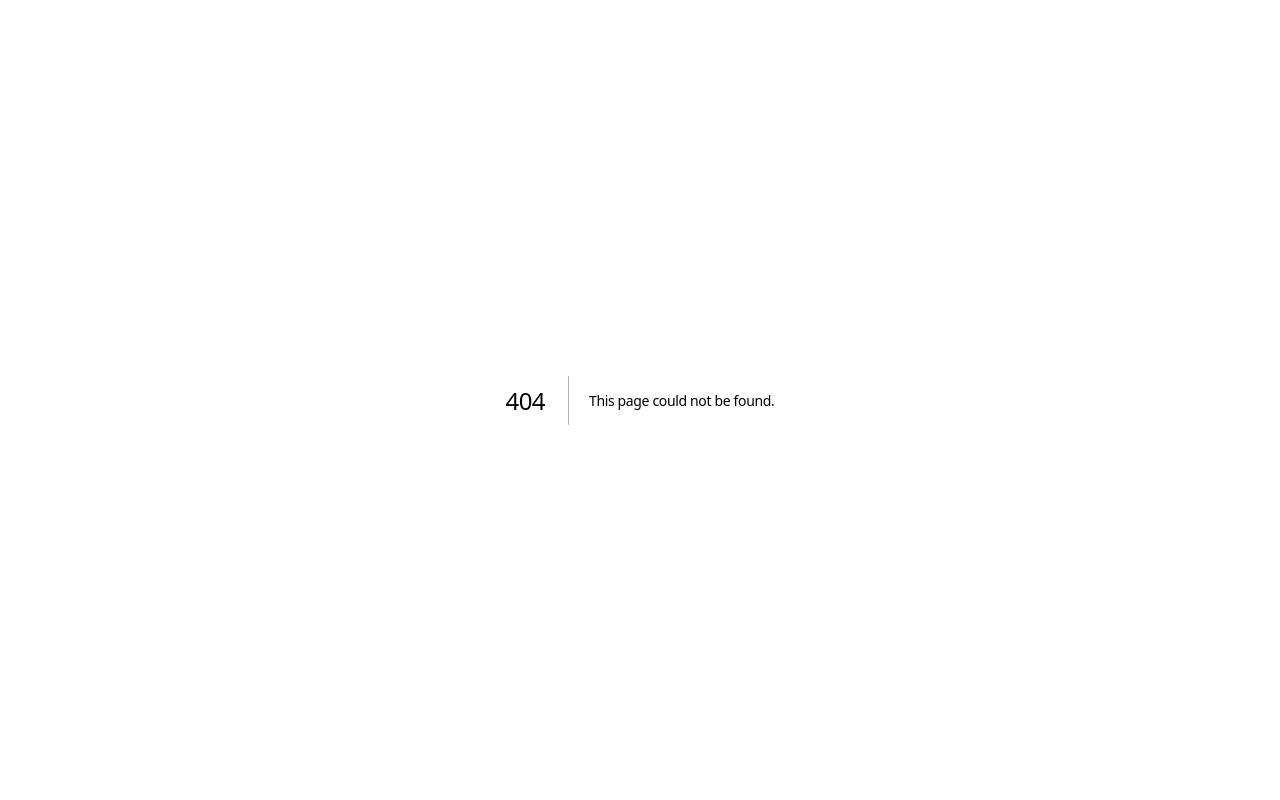
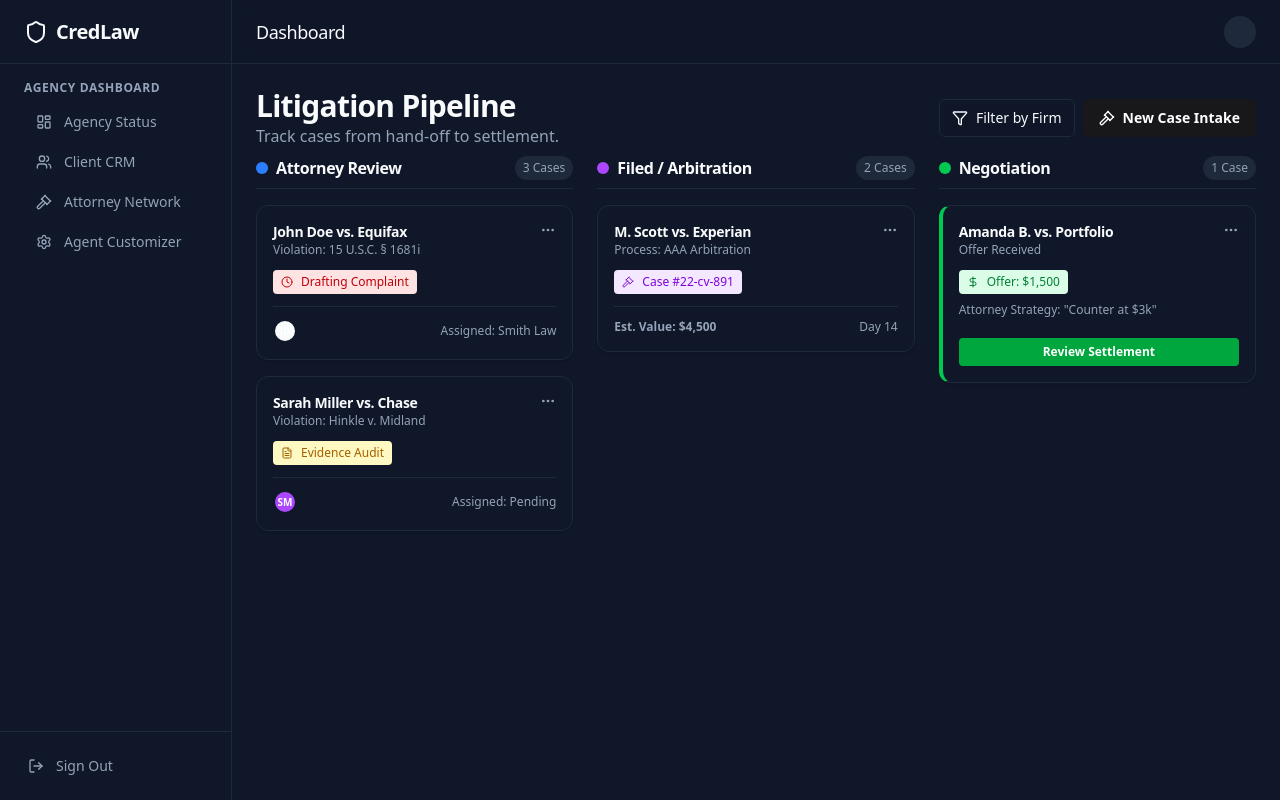
Before and after one commit to outlier1804/credlaw-mvp, a Next.js app: page /agency/litigation in a window 1280 px wide. Before the commit this address had no page. Built offline with nearby package versions, Linux system fonts and the light colour scheme.

Commit message:
feat: implement agency litigation kanban board

```diff
--- /dev/null
+++ b/app/(dashboard)/agency/litigation/page.tsx
@@ -0,0 +1,162 @@
+'use client';
+
+import {
+    Gavel,
+    Briefcase,
+    FileText,
+    MoreHorizontal,
+    Search,
+    Filter,
+    ArrowRight,
+    CheckCircle2,
+    Clock,
+    DollarSign
+} from "lucide-react"
+
+export default function LitigationQueuePage() {
+    return (
+        <div className="space-y-6 animate-in fade-in duration-500 overflow-x-auto h-full pb-4">
+            {/* Header */}
+            <div className="flex flex-col md:flex-row justify-between items-start md:items-center gap-4 mb-2">
+                <div>
+                    <h1 className="text-3xl font-bold tracking-tight">Litigation Pipeline</h1>
+                    <p className="text-muted-foreground">Track cases from hand-off to settlement.</p>
+                </div>
+                <div className="flex gap-2">
+                    <button className="inline-flex items-center justify-center rounded-md border border-input bg-background/50 hover:bg-background px-3 py-2 text-sm font-medium transition-colors">
+                        <Filter className="mr-2 h-4 w-4" /> Filter by Firm
+                    </button>
+                    <button className="inline-flex items-center justify-center rounded-md bg-zinc-900 text-white hover:bg-zinc-800 px-4 py-2 text-sm font-bold transition-colors">
+                        <Gavel className="mr-2 h-4 w-4" /> New Case Intake
+                    </button>
+                </div>
+            </div>
+
+            {/* Kanban Board Layout */}
+            <div className="flex gap-6 min-w-[1000px]">
+
+                {/* Column 1: Review / Drafting */}
+                <div className="flex-1 min-w-[300px] flex flex-col gap-4">
+                    <div className="flex items-center justify-between pb-2 border-b border-border">
+                        <h3 className="font-bold flex items-center gap-2">
+                            <div className="h-3 w-3 rounded-full bg-blue-500"></div>
+                            Attorney Review
+                        </h3>
+                        <span className="text-xs font-medium text-muted-foreground bg-secondary px-2 py-1 rounded-full">3 Cases</span>
+                    </div>
+
+                    {/* Card 1 */}
+                    <div className="bg-card border border-border p-4 rounded-xl shadow-sm hover:shadow-md transition-shadow cursor-grab active:cursor-grabbing">
+                        <div className="flex justify-between items-start mb-3">
+                            <div>
+                                <h4 className="font-bold text-sm">John Doe vs. Equifax</h4>
+                                <p className="text-xs text-muted-foreground">Violation: 15 U.S.C. § 1681i</p>
+                            </div>
+                            <button className="text-muted-foreground hover:text-primary"><MoreHorizontal className="h-4 w-4" /></button>
+                        </div>
+                        <div className="space-y-2 mb-3">
+                            <div className="flex items-center gap-2 text-xs bg-red-100 text-red-700 px-2 py-1 rounded w-fit">
+                                <Clock className="h-3 w-3" />
+                                <span>Drafting Complaint</span>
+                            </div>
+                        </div>
+                        <div className="flex items-center justify-between pt-3 border-t border-border">
+                            <div className="flex -space-x-2">
+                                <div className="h-6 w-6 rounded-full bg-primary flex items-center justify-center text-[10px] text-white font-bold border-2 border-card">JD</div>
+                            </div>
+                            <span className="text-xs text-muted-foreground">Assigned: Smith Law</span>
+                        </div>
+                    </div>
+
+                    {/* Card 2 */}
+                    <div className="bg-card border border-border p-4 rounded-xl shadow-sm hover:shadow-md transition-shadow cursor-grab active:cursor-grabbing">
+                        <div className="flex justify-between items-start mb-3">
+                            <div>
+                                <h4 className="font-bold text-sm">Sarah Miller vs. Chase</h4>
+                                <p className="text-xs text-muted-foreground">Violation: Hinkle v. Midland</p>
+                            </div>
+                            <button className="text-muted-foreground hover:text-primary"><MoreHorizontal className="h-4 w-4" /></button>
+                        </div>
+                        <div className="space-y-2 mb-3">
+                            <div className="flex items-center gap-2 text-xs bg-yellow-100 text-yellow-700 px-2 py-1 rounded w-fit">
+                                <FileText className="h-3 w-3" />
+                                <span>Evidence Audit</span>
+                            </div>
+                        </div>
+                        <div className="flex items-center justify-between pt-3 border-t border-border">
+                            <div className="flex -space-x-2">
+                                <div className="h-6 w-6 rounded-full bg-purple-500 flex items-center justify-center text-[10px] text-white font-bold border-2 border-card">SM</div>
+                            </div>
+                            <span className="text-xs text-muted-foreground">Assigned: Pending</span>
+                        </div>
+                    </div>
+                </div>
+
+                {/* Column 2: Filed in Court */}
+                <div className="flex-1 min-w-[300px] flex flex-col gap-4">
+                    <div className="flex items-center justify-between pb-2 border-b border-border">
+                        <h3 className="font-bold flex items-center gap-2">
+                            <div className="h-3 w-3 rounded-full bg-purple-500"></div>
+                            Filed / Arbitration
+                        </h3>
+                        <span className="text-xs font-medium text-muted-foreground bg-secondary px-2 py-1 rounded-full">2 Cases</span>
+                    </div>
+
+                    {/* Card 3 */}
+                    <div className="bg-card border border-border p-4 rounded-xl shadow-sm hover:shadow-md transition-shadow cursor-grab active:cursor-grabbing">
+                        <div className="flex justify-between items-start mb-3">
+                            <div>
+                                <h4 className="font-bold text-sm">M. Scott vs. Experian</h4>
+                                <p className="text-xs text-muted-foreground">Process: AAA Arbitration</p>
+                            </div>
+                            <button className="text-muted-foreground hover:text-primary"><MoreHorizontal className="h-4 w-4" /></button>
+                        </div>
+                        <div className="space-y-2 mb-3">
+                            <div className="flex items-center gap-2 text-xs bg-purple-100 text-purple-700 px-2 py-1 rounded w-fit">
+                                <Gavel className="h-3 w-3" />
+                                <span>Case #22-cv-891</span>
+                            </div>
+                        </div>
+                        <div className="flex items-center justify-between pt-3 border-t border-border">
+                            <span className="text-xs font-bold text-muted-foreground">Est. Value: $4,500</span>
+                            <span className="text-xs text-muted-foreground">Day 14</span>
+                        </div>
+                    </div>
+                </div>
+
+                {/* Column 3: Settlement Negotiation */}
+                <div className="flex-1 min-w-[300px] flex flex-col gap-4">
+                    <div className="flex items-center justify-between pb-2 border-b border-border">
+                        <h3 className="font-bold flex items-center gap-2">
+                            <div className="h-3 w-3 rounded-full bg-green-500"></div>
+                            Negotiation
+                        </h3>
+                        <span className="text-xs font-medium text-muted-foreground bg-secondary px-2 py-1 rounded-full">1 Case</span>
+                    </div>
+
+                    {/* Card 4 */}
+                    <div className="bg-card border border-l-4 border-l-green-500 border-y border-r border-border p-4 rounded-xl shadow-sm hover:shadow-md transition-shadow cursor-grab active:cursor-grabbing">
+                        <div className="flex justify-between items-start mb-3">
+                            <div>
+                                <h4 className="font-bold text-sm">Amanda B. vs. Portfolio</h4>
+                                <p className="text-xs text-muted-foreground">Offer Received</p>
+                            </div>
+                            <button className="text-muted-foreground hover:text-primary"><MoreHorizontal className="h-4 w-4" /></button>
+                        </div>
+                        <div className="space-y-2 mb-3">
+                            <div className="flex items-center gap-2 text-xs bg-green-100 text-green-700 px-2 py-1 rounded w-fit">
+                                <DollarSign className="h-3 w-3" />
+                                <span>Offer: $1,500</span>
+                            </div>
+                            <p className="text-xs text-muted-foreground font-medium">Attorney Strategy: "Counter at $3k"</p>
+                        </div>
+                        <button className="w-full mt-2 text-xs bg-green-600 text-white font-bold py-1.5 rounded hover:bg-green-700 transition-colors">
+                            Review Settlement
+                        </button>
+                    </div>
+                </div>
+
+            </div>
+        </div>
+    )
+}
```
